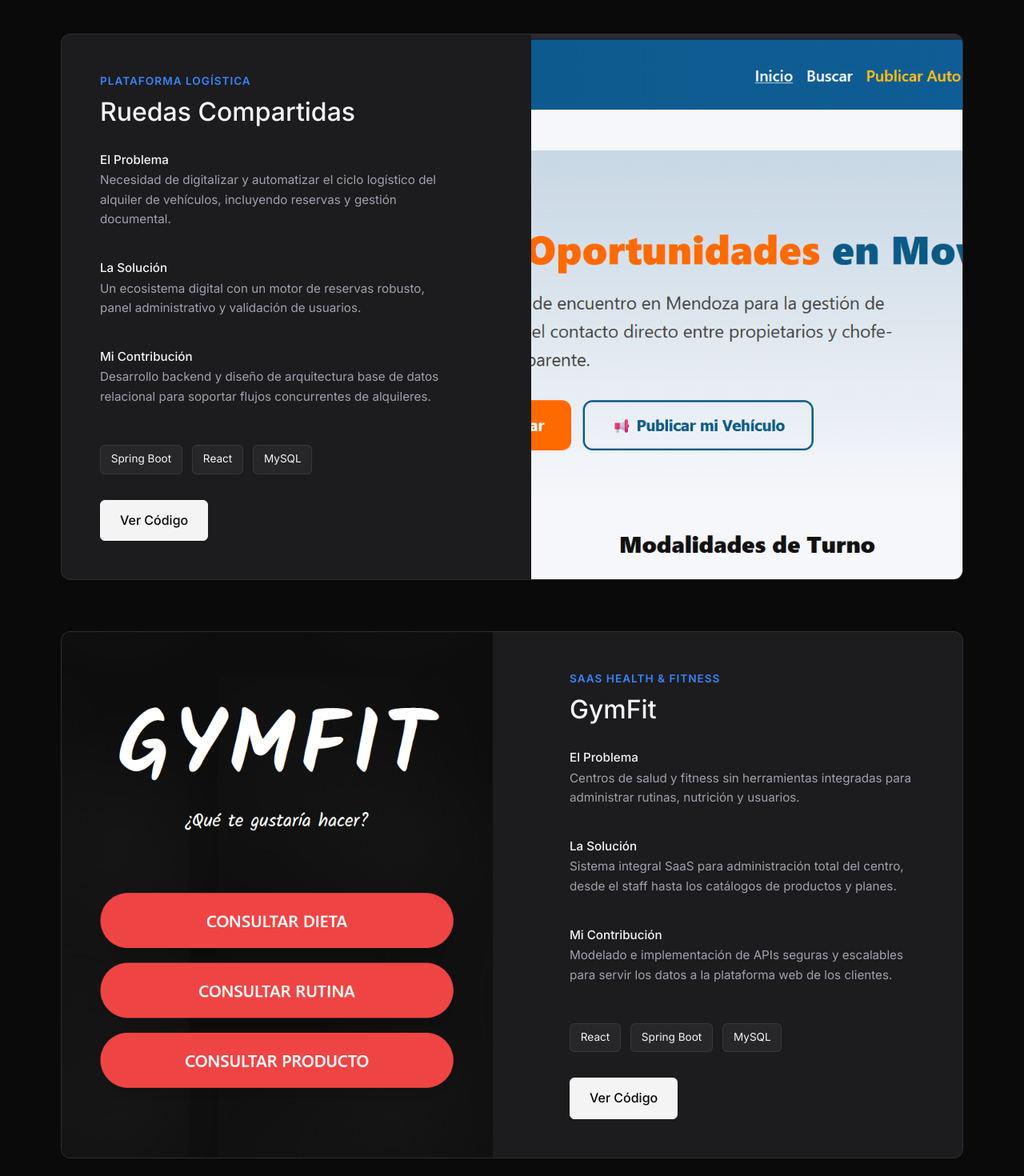
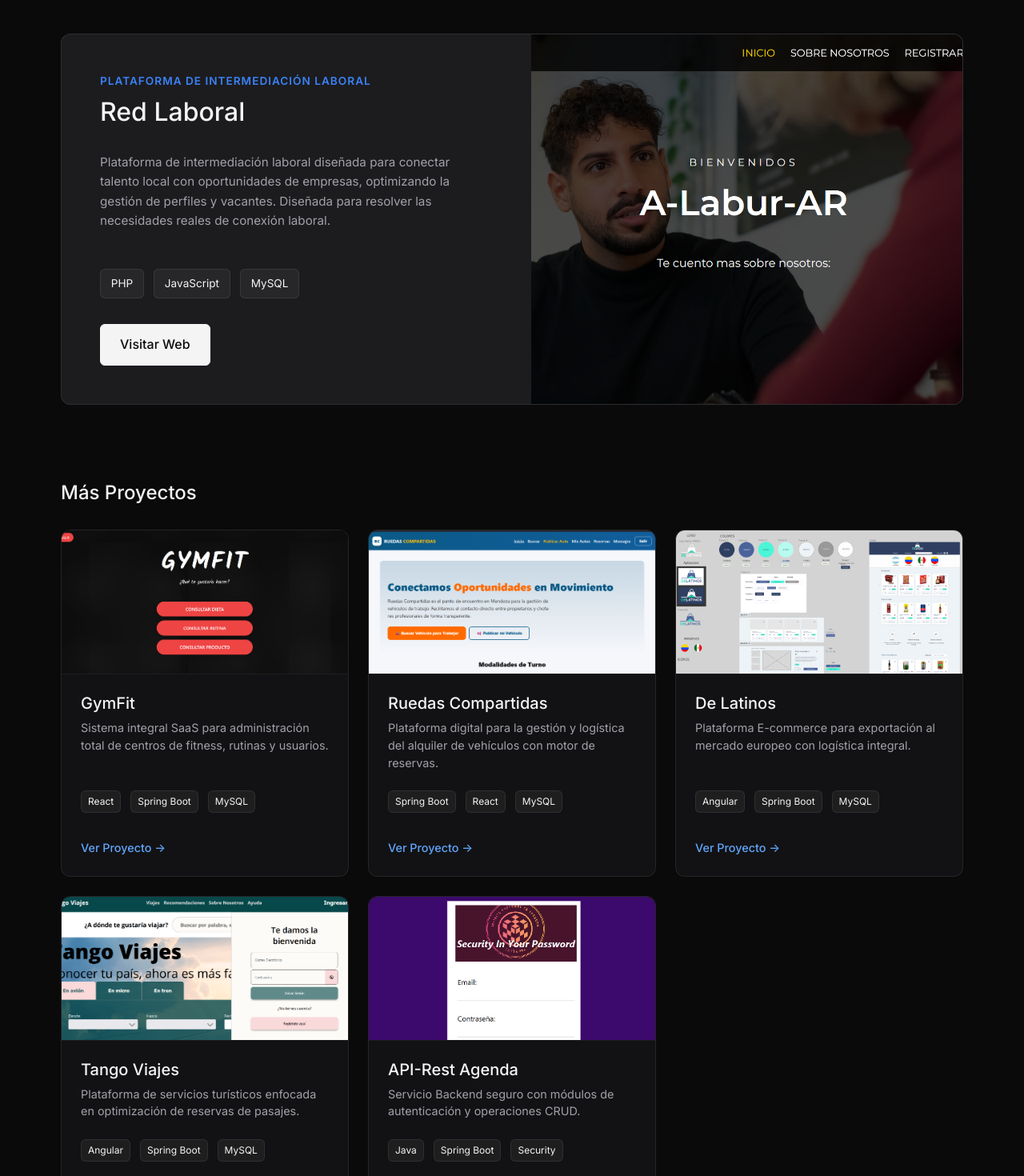
Before and after one commit to MaxiFusco/Portfolio, an Angular app: page / in a window 1280 px wide. Shown: the part 4460-5930 px from the top of the page at 80% size. Built offline with nearby package versions, Linux system fonts and the light colour scheme.

Commit message:
act0110v2

```diff
--- a/src/app/app.config.ts
+++ b/src/app/app.config.ts
@@ -1,7 +1,7 @@
 import { ApplicationConfig, provideZoneChangeDetection } from '@angular/core';
-import { provideRouter } from '@angular/router';
 
-import { appRoutes } from './app.routes';
 export const appConfig: ApplicationConfig = {
-  providers: [provideZoneChangeDetection({ eventCoalescing: true }), provideRouter(appRoutes)]
+  providers: [
+    provideZoneChangeDetection({ eventCoalescing: true })
+  ]
 };
--- a/src/app/components/projects/projects.component.html
+++ b/src/app/components/projects/projects.component.html
@@ -6,75 +6,30 @@
     </div>
 
     <div class="featured-projects">
-      <!-- Proyecto Destacado 1: Ruedas Compartidas -->
+      <!-- Proyecto Destacado Único: Red Laboral -->
       <article class="featured-card card">
         <div class="featured-content">
-          <div class="project-meta">Plataforma Logística</div>
-          <h3 class="project-title">Ruedas Compartidas</h3>
+          <div class="project-meta">Plataforma de Intermediación Laboral</div>
+          <h3 class="project-title">Red Laboral</h3>
 
           <div class="project-details">
             <div class="detail-block">
-              <h4>El Problema</h4>
-              <p>Necesidad de digitalizar y automatizar el ciclo logístico del alquiler de vehículos, incluyendo reservas y gestión documental.</p>
-            </div>
-            <div class="detail-block">
-              <h4>La Solución</h4>
-              <p>Un ecosistema digital con un motor de reservas robusto, panel administrativo y validación de usuarios.</p>
-            </div>
-            <div class="detail-block">
-              <h4>Mi Contribución</h4>
-              <p>Desarrollo backend y diseño de arquitectura base de datos relacional para soportar flujos concurrentes de alquileres.</p>
+              <p>Plataforma de intermediación laboral diseñada para conectar talento local con oportunidades de empresas, optimizando la gestión de perfiles y vacantes. Diseñada para resolver las necesidades reales de conexión laboral.</p>
             </div>
           </div>
 
           <div class="tech-stack">
-            <span>Spring Boot</span>
-            <span>React</span>
+            <span>PHP</span>
+            <span>JavaScript</span>
             <span>MySQL</span>
           </div>
 
           <div class="project-links">
-            <a href="https://github.com/MaxiFusco/RuedasCompartidas" target="_blank" class="btn-primary">Ver Código</a>
+            <a href="https://www.red-laboral.com.ar" target="_blank" rel="noopener noreferrer" class="btn-primary">Visitar Web</a>
           </div>
         </div>
         <div class="featured-visual">
-          <img src="assets/ruedas.png" alt="Ruedas Compartidas" class="project-img" />
-        </div>
-      </article>
-
-      <!-- Proyecto Destacado 2: GymFit -->
-      <article class="featured-card card reverse">
-        <div class="featured-content">
-          <div class="project-meta">SaaS Health & Fitness</div>
-          <h3 class="project-title">GymFit</h3>
-
-          <div class="project-details">
-            <div class="detail-block">
-              <h4>El Problema</h4>
-              <p>Centros de salud y fitness sin herramientas integradas para administrar rutinas, nutrición y usuarios.</p>
-            </div>
-            <div class="detail-block">
-              <h4>La Solución</h4>
-              <p>Sistema integral SaaS para administración total del centro, desde el staff hasta los catálogos de productos y planes.</p>
-            </div>
-            <div class="detail-block">
-              <h4>Mi Contribución</h4>
-              <p>Modelado e implementación de APIs seguras y escalables para servir los datos a la plataforma web de los clientes.</p>
-            </div>
-          </div>
-
-          <div class="tech-stack">
-            <span>React</span>
-            <span>Spring Boot</span>
-            <span>MySQL</span>
-          </div>
-
-          <div class="project-links">
-            <a href="https://github.com/MaxiFusco/GymFit" target="_blank" class="btn-primary">Ver Código</a>
-          </div>
-        </div>
-        <div class="featured-visual">
-          <img src="assets/gymfit.png" alt="GymFit" class="project-img" />
+          <img src="assets/A-Labur-AR.png" alt="Red Laboral" class="project-img" loading="lazy" />
         </div>
       </article>
     </div>
@@ -86,12 +41,17 @@
 
     <div class="projects-grid">
       <article class="compact-card card" *ngFor="let p of otherProjects">
-        <h4>{{p.title}}</h4>
-        <p>{{p.description}}</p>
-        <div class="tech-stack small">
-          <span *ngFor="let t of p.tags">{{t}}</span>
+        <div class="compact-visual">
+          <img [src]="p.image" [alt]="p.title" loading="lazy" />
         </div>
-        <a [href]="p.link" target="_blank" class="link-arrow">Repositorio →</a>
+        <div class="compact-content">
+          <h4>{{p.title}}</h4>
+          <p>{{p.description}}</p>
+          <div class="tech-stack small">
+            <span *ngFor="let t of p.tags">{{t}}</span>
+          </div>
+          <a [href]="p.link" target="_blank" rel="noopener noreferrer" class="link-arrow">Ver Proyecto →</a>
+        </div>
       </article>
     </div>
 
--- a/src/app/components/projects/projects.component.scss
+++ b/src/app/components/projects/projects.component.scss
@@ -116,7 +116,28 @@
 .compact-card {
   display: flex;
   flex-direction: column;
+  padding: 0;
+  overflow: hidden;
+
+  .compact-visual {
+    width: 100%;
+    height: 180px;
+    background-color: var(--bg-primary);
+    border-bottom: 1px solid var(--border-color);
+
+    img {
+      width: 100%;
+      height: 100%;
+      object-fit: cover;
+      object-position: top center;
+    }
+  }
+
+  .compact-content {
+    display: flex;
+    flex-direction: column;
     padding: 1.5rem;
+    flex-grow: 1;
 
     h4 {
       color: var(--text-primary);
@@ -140,9 +161,11 @@
       display: inline-flex;
       align-items: center;
       transition: color 0.2s;
+      margin-top: auto;
 
       &:hover {
         color: var(--accent-primary);
+      }
     }
   }
 }
--- a/src/app/components/projects/projects.component.ts
+++ b/src/app/components/projects/projects.component.ts
@@ -10,32 +10,41 @@ import { CommonModule } from '@angular/common';
 })
 export class ProjectsComponent {
 
-  // Los destacados están harcodeados en el HTML para darles un layout específico (Problema, Solución, etc)
-
   otherProjects = [
+    {
+      title: 'GymFit',
+      description: 'Sistema integral SaaS para administración total de centros de fitness, rutinas y usuarios.',
+      link: 'https://github.com/MaxiFusco/GymFit',
+      tags: ['React', 'Spring Boot', 'MySQL'],
+      image: 'assets/gymfit.png'
+    },
+    {
+      title: 'Ruedas Compartidas',
+      description: 'Plataforma digital para la gestión y logística del alquiler de vehículos con motor de reservas.',
+      link: 'https://github.com/MaxiFusco/RuedasCompartidas',
+      tags: ['Spring Boot', 'React', 'MySQL'],
+      image: 'assets/ruedas.png'
+    },
     {
       title: 'De Latinos',
       description: 'Plataforma E-commerce para exportación al mercado europeo con logística integral.',
       link: 'https://github.com/MaxiFusco/s9-07-ft-java-angular',
-      tags: ['Angular', 'Spring Boot', 'MySQL']
+      tags: ['Angular', 'Spring Boot', 'MySQL'],
+      image: 'assets/delatinos.png'
     },
     {
       title: 'Tango Viajes',
       description: 'Plataforma de servicios turísticos enfocada en optimización de reservas de pasajes.',
       link: 'https://github.com/MaxiFusco/C11-16-FT-JavaAngular',
-      tags: ['Angular', 'Spring Boot', 'MySQL']
+      tags: ['Angular', 'Spring Boot', 'MySQL'],
+      image: 'assets/tangoviajes.png'
     },
     {
       title: 'API-Rest Agenda',
       description: 'Servicio Backend seguro con módulos de autenticación y operaciones CRUD.',
       link: 'https://github.com/MaxiFusco/API_programacion2',
-      tags: ['Java', 'Spring Boot', 'Security']
-    },
-    {
-      title: 'A-Labur-AR',
-      description: 'Plataforma de intermediación laboral para vincular empresas con talento local.',
-      link: 'https://github.com/MaxiFusco/Practicas-Profesionalizantes-I',
-      tags: ['PHP', 'JavaScript', 'MySQL']
+      tags: ['Java', 'Spring Boot', 'Security'],
+      image: 'assets/agenda.png'
     }
   ];
 }
```
Lines whose indentation alone changed are shown as unchanged.
